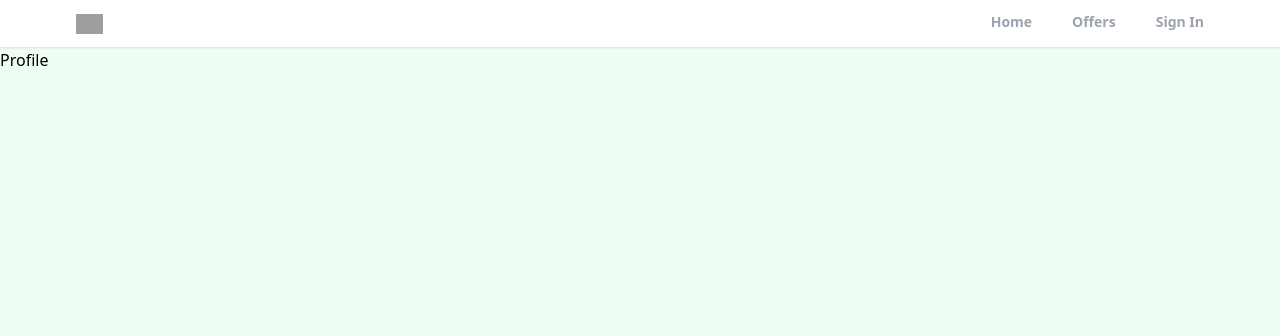
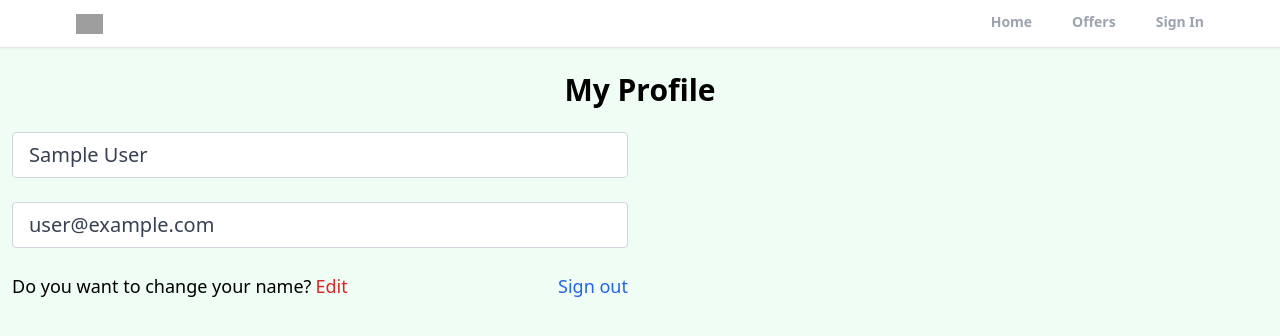
Before and after one commit to MariaReyent/realtor-2, a React (Create React App) app: page /profile in a window 1280 px wide. Shown: the top 336 px of the page. Built offline with nearby package versions, Linux system fonts and the light colour scheme; no server answers; sample sign-in values are in the browser's storage; grey boxes are pictures that could not be loaded.

Commit message:
create private route and custom hook for logging in and out

```diff
--- a/src/App.js
+++ b/src/App.js
@@ -8,6 +8,7 @@
 import Header from "./components/Header";
 import { ToastContainer } from "react-toastify";
 import "react-toastify/dist/ReactToastify.css";
+import PrivateRoute from "./components/PrivateRoute";
 
 function App() {
   return (
@@ -16,7 +17,9 @@
         <Header />
         <Routes>
           <Route path="/" element={<Home />} />
-          <Route path="/profile" element={<Profile />} />
+          <Route path="profile" element={<PrivateRoute />}>
+            <Route path="/profile" element={<Profile />} />
+          </Route>
           <Route path="/sign-in" element={<SignIn />} />
           <Route path="/sign-up" element={<SignUp />} />
           <Route path="/forgot-password" element={<ForgotPassword />} />
--- /dev/null
+++ b/src/components/PrivateRoute.jsx
@@ -0,0 +1,10 @@
+import { Outlet, Navigate } from "react-router-dom";
+import { useAuthStatus } from "../hooks/useAuthStatus";
+
+export default function PrivateRoute() {
+  const { loggedIn, checkingStatus } = useAuthStatus();
+  if (checkingStatus) {
+    return <h3>Loading...</h3>;
+  }
+  return loggedIn ? <Outlet /> : <Navigate to="/sign-in" />;
+}
--- /dev/null
+++ b/src/hooks/useAuthStatus.jsx
@@ -0,0 +1,22 @@
+import { getAuth, onAuthStateChanged } from "firebase/auth";
+import { useEffect, useState } from "react";
+
+export function useAuthStatus() {
+  const [loggedIn, setLoggedIn] = useState(false);
+  const [checkingStatus, setCheckingStatus] = useState(true);
+
+  useEffect(() => {
+    const auth = getAuth();
+    onAuthStateChanged(
+      auth,
+      (user) => {
+        if (user) {
+          setLoggedIn(true);
+        }
+        setCheckingStatus(false);
+      },
+      []
+    );
+  });
+  return { loggedIn, checkingStatus };
+}
--- a/src/pages/Profile.jsx
+++ b/src/pages/Profile.jsx
@@ -1,7 +1,62 @@
-export default function Profile(){
-    return (
-        <div>
-        Profile
-        </div>
-    )
+import { useState } from "react";
+import { getAuth } from "firebase/auth";
+import { useNavigate } from "react-router-dom";
+
+export default function Profile() {
+  const auth = getAuth();
+  const navigate = useNavigate();
+
+  const [formData, setFormData] = useState({
+    name: auth.currentUser.displayName,
+    email: auth.currentUser.email,
+  });
+  const { name, email } = formData;
+
+  function onLogout() {
+    auth.signOut();
+    navigate("/");
+  }
+
+  return (
+    <>
+      <section className="max-w-6xl mx-auto flex justify-center items-center  flex-col">
+        <h1 className="text-3xl text-center mt-6 font-bold">My Profile</h1>
+      </section>
+      <div className="w-full md:w-[50%] mt-6 px-3">
+        <form>
+          <input
+            type="text"
+            id="name"
+            value={name}
+            disabled
+            className="mb-6 w-full px-4 py-2 text-xl text-gray-700 bg-white border border-gray-300
+            rounded transition ease-in-out"
+          />
+          <input
+            type="email"
+            id="email"
+            value={email}
+            disabled
+            className="mb-6 w-full px-4 py-2 text-xl text-gray-700 bg-white border border-gray-300
+            rounded transition ease-in-out"
+          />
+
+          <div className="flex justify-between whitespace-nowrap text-sm sm:text-lg mb-6">
+            <p className="flex items-center ">
+              Do you want to change your name?
+              <span className="text-red-600 hover:text-red-700 transition ease-in-out duration-200 ml-1 cursor-pointer">
+                Edit
+              </span>
+            </p>
+            <p
+              onClick={onLogout}
+              className="text-blue-600 hover:text-blue-800 transition duration-200 ease-in-out cursor-pointer"
+            >
+              Sign out
+            </p>
+          </div>
+        </form>
+      </div>
+    </>
+  );
 }
```
